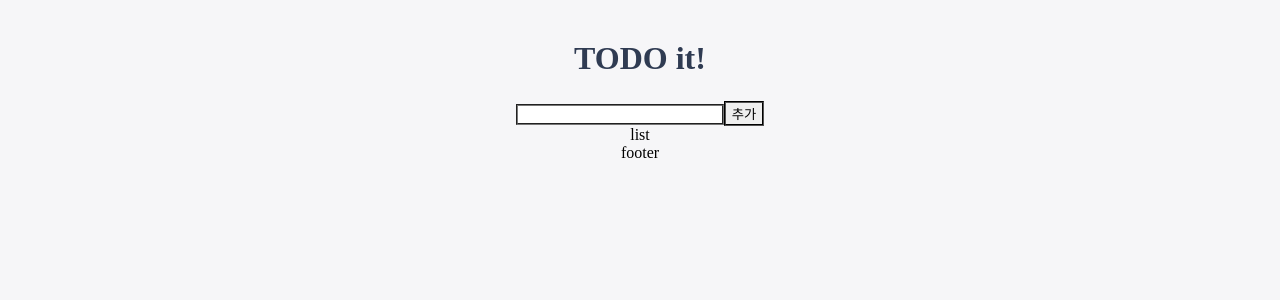
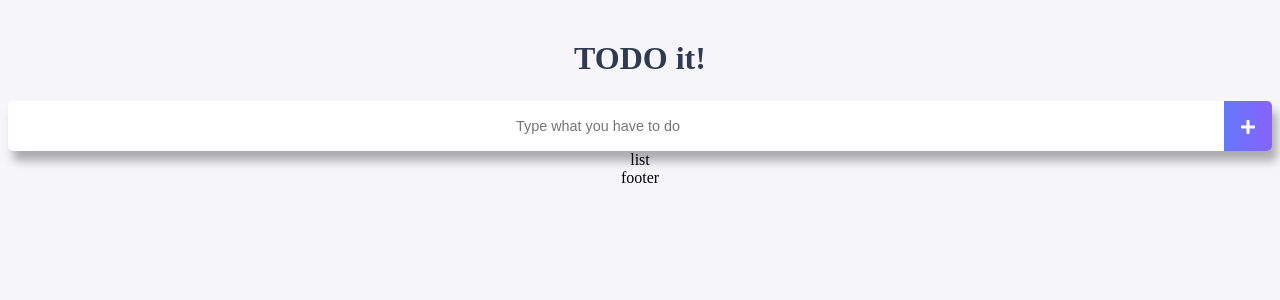
Before and after one commit to mooooburg-dev/todo-it, a Vue app: page / in a window 1280 px wide. Shown: the top 300 px of the page. Built offline with nearby package versions, Linux system fonts and the light colour scheme.

Commit message:
아이콘 이용해 직관적인 버튼 모양 만들기

```diff
--- a/public/index.html
+++ b/public/index.html
@@ -5,7 +5,8 @@
     <meta http-equiv="X-UA-Compatible" content="IE=edge">
     <meta name="viewport" content="width=device-width,initial-scale=1.0">
     <link rel="icon" href="<%= BASE_URL %>favicon.ico">
-    <link rel="stylesheet" href="https://use.fontawesome.com/releases/v5.0.10/css/all.css"/>
+    <link rel="stylesheet" href="https://use.fontawesome.com/releases/v5.2.0/css/all.css">
+    <link href="https://fonts.googleapis.com/css?family=Ubuntu&display=swap" rel="stylesheet">
     <title>Vue.js Todo</title>
   </head>
   <body>
--- a/src/components/TodoInput.vue
+++ b/src/components/TodoInput.vue
@@ -1,7 +1,10 @@
 <template>
-    <div>
-      <input type="text" v-model="newTodoItem" />
-      <button v-on:click="addTodo">추가</button>
+    <div class="inputBox shadow">
+      <input type="text" v-model="newTodoItem" placeholder="Type what you have to do" v-on:keyup.enter="addTodo" />
+      <span class="addContainer" v-on:click="addTodo">
+        <i class="addBtn fas fa-plus" aria-hidden="true"></i>
+      </span>
+
     </div>
 </template>
 
@@ -27,6 +30,29 @@ export default {
 }
 </script>
 
-<style>
-
+<style scoped>
+  input:focus{
+    outline: none;
+  }
+  .inputBox{
+    background: white;
+    height: 50px;
+    line-height: 50px;
+    border-radius: 5px;
+  }
+  .inputBox input{
+    border-style: none;
+    font-size: 0.9rem;
+  }
+  .addContainer{
+    float: right;
+    background: linear-gradient(to right, #6478FB, #8763FB);
+    display: block;
+    width: 3rem;
+    border-radius: 0 5px 5px 0;
+  }
+  .addBtn{
+    color: white;
+    vertical-align: middle;
+  }
 </style>
```
